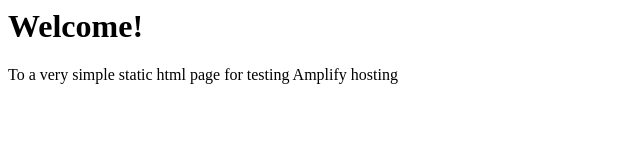
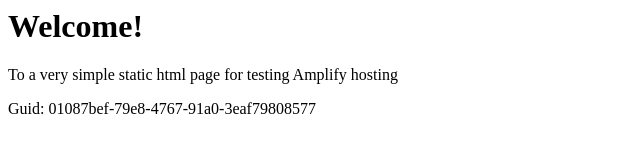
Before and after one commit to aws-aemilia-fra/Github-PR-Commit-Integration-Test-DoNotTouch-GithubWebhookPreviewCanaryTest-v1-prod-eu-central-1, a website: page src/index.html in a window 1280 px wide. Shown: the whole page, without its empty margins (0-640 px from the left). Drawn offline with Linux system fonts and the light colour scheme.

Commit message:
commit from integ tests

```diff
--- a/src/index.html
+++ b/src/index.html
@@ -1,3 +1,5 @@
+
+
 <html lang="en">
 
 <head>
@@ -10,6 +12,6 @@
 <body>
     <h1>Welcome!</h1>
     <p>To a very simple static html page for testing Amplify hosting</p>
-</body>
+    <p>Guid: 01087bef-79e8-4767-91a0-3eaf79808577</p></body>
 
 </html>
```
